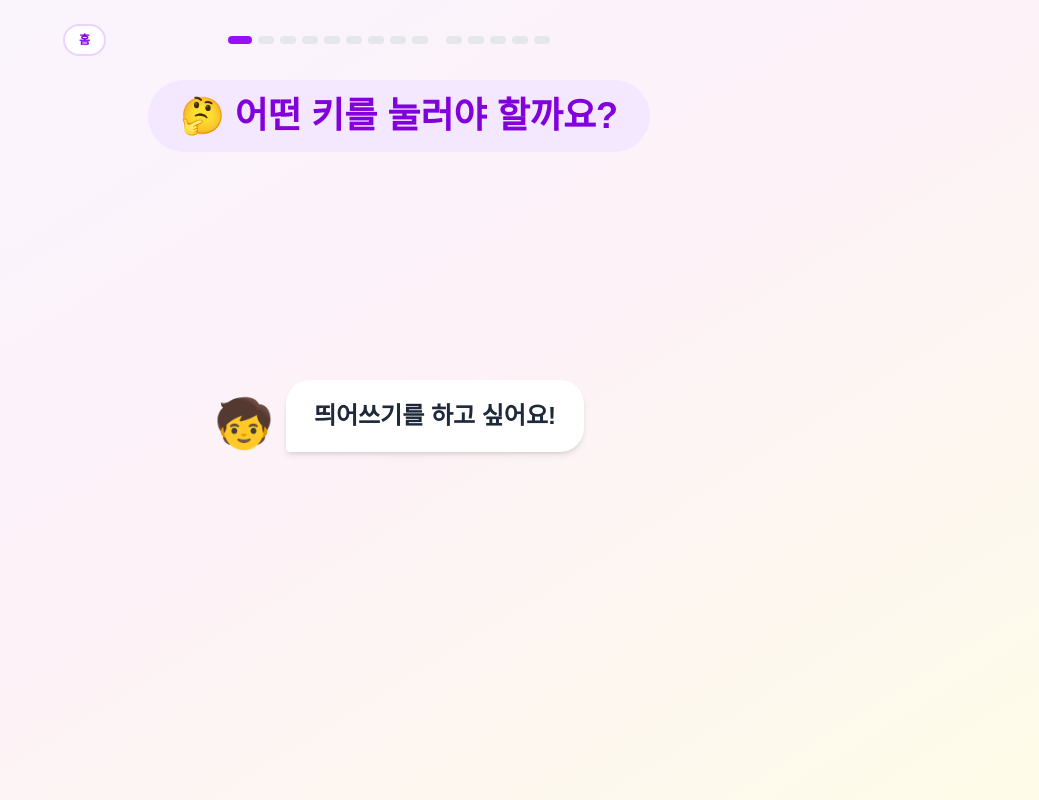
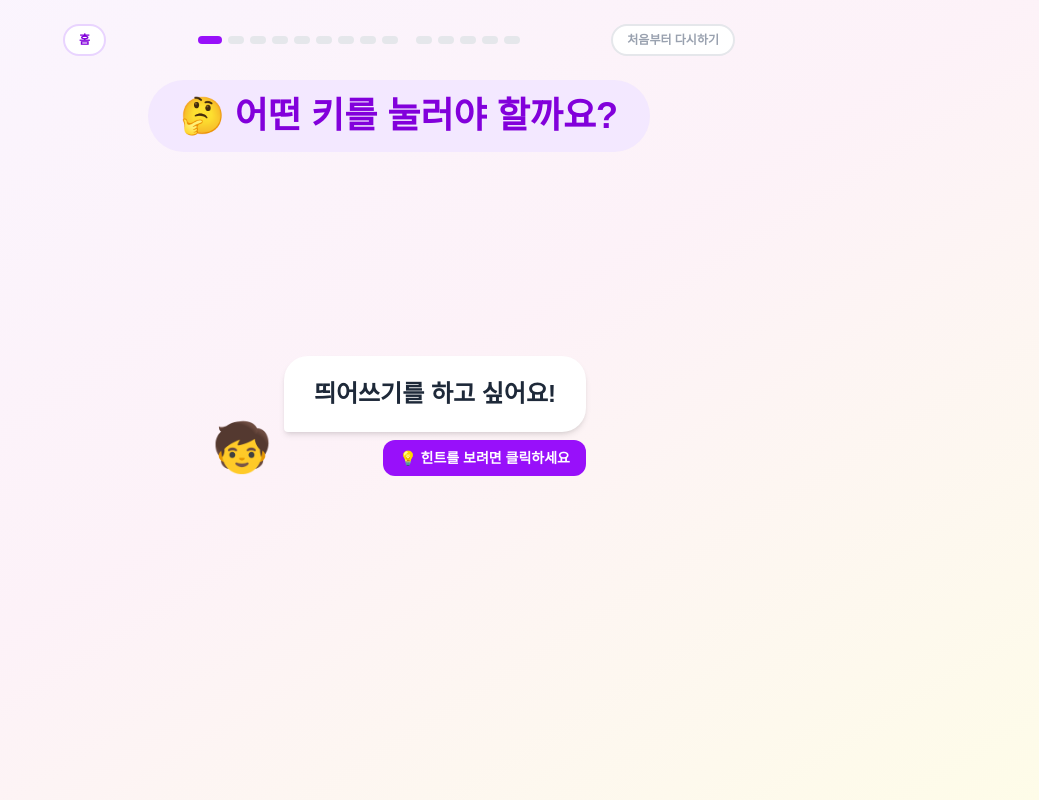
Before and after one commit to ddiae/computer-input-practice, a React (Vite) app: page / in a window 1280 px wide. Both pictures are taken after a click on the button "🚀 시작하기". Shown: the whole page, without its empty margins (241-1280 px from the left). Built offline with nearby package versions, Linux system fonts and the light colour scheme.

Commit message:
feat: 처음부터 다시하기 버튼

```diff
--- a/src/features/progress/ProgressBar.tsx
+++ b/src/features/progress/ProgressBar.tsx
@@ -2,10 +2,11 @@ interface Props {
   current: number;
   total: number;
   onHome: () => void;
+  onReset: () => void;
   mode: "normal" | "levelup";
 }
 
-export function ProgressBar({ current, total, onHome, mode }: Props) {
+export function ProgressBar({ current, total, onHome, onReset, mode }: Props) {
   return (
     <div className="relative flex justify-center items-center w-full py-1 px-4">
       {/* 홈 버튼 - 절대 좌측 */}
@@ -30,9 +31,10 @@ export function ProgressBar({ current, total, onHome, mode }: Props) {
         ))}
       </div>
 
-      {/* 모드 뱃지 - 절대 우측 */}
+      {/* 우측: 모드 뱃지 + 처음부터 버튼 */}
+      <div className="absolute right-4 flex items-end gap-2">
         <span
-        className={`absolute right-4 px-3 py-1.5 rounded-full text-xs font-bold ${
+          className={`px-3 py-2 rounded-full text-xs font-bold ${
             mode === "normal"
               ? "bg-purple-100 text-purple-700"
               : "bg-pink-100 text-pink-700"
@@ -40,6 +42,13 @@ export function ProgressBar({ current, total, onHome, mode }: Props) {
         >
           {mode === "normal" ? "📝 Basic" : "👑 Level Up"}
         </span>
+        <button
+          onClick={onReset}
+          className="px-3.5 py-1.5 bg-white border-2 border-gray-200 rounded-full text-xs font-bold text-gray-400 hover:bg-gray-50 transition-all cursor-pointer"
+        >
+          처음부터 다시하기
+        </button>
+      </div>
     </div>
   );
 }
--- a/src/index.css
+++ b/src/index.css
@@ -20,3 +20,13 @@ body {
 .shake {
   animation: shake 0.35s ease;
 }
+
+@keyframes correct-flash {
+  0%   { transform: scale(1); }
+  40%  { transform: scale(1.06); }
+  100% { transform: scale(1); }
+}
+
+.correct-flash {
+  animation: correct-flash 0.3s ease;
+}
--- a/src/pages/home/HomePage.tsx
+++ b/src/pages/home/HomePage.tsx
@@ -1,6 +1,6 @@
 import { useState, useEffect } from "react";
 import { useNavigate } from "react-router-dom";
-import { initState } from "../../entities/practice-set/model";
+import { initState, loadState } from "../../entities/practice-set/model";
 import {
   TEACHER_PASSWORD,
   TEACHER_MODE_KEY,
@@ -72,7 +72,7 @@ export default function HomePage() {
       <div className="w-full max-w-xs flex flex-col items-center gap-3">
         <button
           onClick={() => {
-            initState("normal");
+            if (!loadState()) initState("normal");
             navigate("/practice");
           }}
           className="w-full py-5 rounded-3xl text-xl font-black bg-purple-400 text-white shadow-[0_5px_0_#7c3aed] active:translate-y-1.25 active:shadow-[0_0px_0_#7c3aed] transition-all duration-100 cursor-pointer"
--- a/src/pages/keyboard-learn/KeyboardLearnPage.tsx
+++ b/src/pages/keyboard-learn/KeyboardLearnPage.tsx
@@ -1,4 +1,5 @@
 import { useState, useEffect } from "react";
+import { KeyboardGuide } from "../../features/keyboard-guide/KeyboardGuide";
 
 interface Step {
   phase: 1 | 2;
@@ -136,9 +137,9 @@ function KeyVisual({ target }: { target: string }) {
   if (target === "space") return <KeyCap wide />;
   if (target === "backspace")
     return (
-      <KeyCap wide>
-        <span>Backspace ←</span>
-      </KeyCap>
+      <div className="flex items-center justify-end pr-2 bg-white border-2 border-gray-300 rounded-md shadow-[0_3px_0_#6b7280] text-xs font-black text-gray-700 shrink-0 h-8 w-16">
+        ←
+      </div>
     );
   if (target === "hangeul") return <KeyCap>한/영</KeyCap>;
   if (target === "enter")
@@ -175,6 +176,8 @@ interface Props {
 export function KeyboardLearn({ onDone, onHome }: Props) {
   const [stepIdx, setStepIdx] = useState(0);
   const [correct, setCorrect] = useState(false);
+  const [wrongFlash, setWrongFlash] = useState(false);
+  const [showGuide, setShowGuide] = useState(false);
 
   const step = steps[stepIdx];
   const isLast = stepIdx === steps.length - 1;
@@ -192,12 +195,19 @@ export function KeyboardLearn({ onDone, onHome }: Props) {
         setCorrect(true);
         setTimeout(() => {
           setCorrect(false);
+          setShowGuide(false);
           if (isLast) {
             onDone();
           } else {
             setStepIdx((i) => i + 1);
           }
         }, 1500);
+      } else if (
+        (k || e.code.startsWith("Key") || e.code.startsWith("Digit")) &&
+        !(step.targetCode && e.key === "Shift")
+      ) {
+        setWrongFlash(true);
+        setTimeout(() => setWrongFlash(false), 400);
       }
     };
 
@@ -229,7 +239,19 @@ export function KeyboardLearn({ onDone, onHome }: Props) {
             />
           ))}
         </div>
-        <div className="w-16" />
+        <button
+          onClick={() => {
+            sessionStorage.removeItem("keyboard_learn_done");
+            sessionStorage.removeItem("keyboard-practice-state");
+            setStepIdx(0);
+            setCorrect(false);
+            setWrongFlash(false);
+            setShowGuide(false);
+          }}
+          className="px-3.5 py-1.5 bg-white border-2 border-gray-200 rounded-full text-xs font-bold text-gray-400 hover:bg-gray-50 transition-all cursor-pointer"
+        >
+          처음부터 다시하기
+        </button>
       </div>
 
       {/* 단계 안내 */}
@@ -252,20 +274,31 @@ export function KeyboardLearn({ onDone, onHome }: Props) {
         <div className="flex items-end gap-3">
           <span className="text-5xl mb-1">🧒</span>
           <div className="flex flex-col items-end gap-2">
-            <div className="relative bg-white rounded-3xl rounded-bl-sm shadow-md px-7 py-5">
+            <div
+              className={`relative bg-white rounded-3xl rounded-bl-sm shadow-md px-7 py-5 border-2 transition-colors duration-150 ${
+                correct
+                  ? "border-green-400 correct-flash"
+                  : wrongFlash
+                    ? "border-red-400 shake"
+                    : "border-transparent"
+              }`}
+            >
               <p className="text-2xl font-black text-gray-800">{step.bubble}</p>
             </div>
-            {step.phase === 2 && step.hint && (
-              <div className="relative inline-block group">
-                <span className="text-md text-white px-4 py-2 rounded-xl bg-purple-600 font-bold cursor-default select-none block">
-                  🔍 힌트가 필요하면 마우스를 올려보세요.
-                </span>
-                <div className="absolute top-full right-0 mt-2 px-4 py-3 bg-gray-800 text-white text-base font-bold rounded-2xl shadow-lg whitespace-nowrap opacity-0 group-hover:opacity-100 transition-opacity duration-150 pointer-events-none flex items-center gap-3">
+            <div className="relative">
+              <button
+                onClick={() => setShowGuide((v) => !v)}
+                className="text-sm text-white px-4 py-2 rounded-xl bg-purple-600 hover:bg-purple-700 font-bold cursor-pointer transition-colors"
+              >
+                {showGuide ? "🙈 힌트 숨기기" : "💡 힌트를 보려면 클릭하세요"}
+              </button>
+              {showGuide && step.hint && (
+                <div className="absolute top-full right-0 mt-2 px-4 py-3 bg-gray-800 text-white text-base font-bold rounded-2xl shadow-lg whitespace-nowrap flex items-center gap-3 z-10">
                   <KeyVisual target={step.target} />
                   <span>{step.hint}</span>
                 </div>
-              </div>
-            )}
+              )}
+            </div>
           </div>
         </div>
       </div>
@@ -280,6 +313,13 @@ export function KeyboardLearn({ onDone, onHome }: Props) {
           </div>
         )}
       </div>
+
+      {/* 키보드 가이드 (fixed 하단, phase 1 전용) */}
+      {showGuide && step.phase === 1 && (
+        <div className="fixed bottom-0 left-0 right-0 bg-white/95 backdrop-blur-sm border-t-2 border-purple-100 shadow-lg px-6 py-4 z-40">
+          <KeyboardGuide />
+        </div>
+      )}
     </div>
   );
 }
--- a/src/pages/practice/PracticePage.tsx
+++ b/src/pages/practice/PracticePage.tsx
@@ -20,7 +20,7 @@ export function PracticePage() {
   const [state, setState] = useState<PracticeState | null>(null);
   const [celebrating, setCelebrating] = useState(false);
   const [showCompleteModal, setShowCompleteModal] = useState(false);
-  const [learnDone, setLearnDone] = useState(false);
+  const [learnDone, setLearnDone] = useState(() => sessionStorage.getItem("keyboard_learn_done") === "1");
   const teacherMode = isTeacherMode();
 
   useEffect(() => {
@@ -90,7 +90,10 @@ export function PracticePage() {
   if (!learnDone && !teacherMode) {
     return (
       <KeyboardLearn
-        onDone={() => setLearnDone(true)}
+        onDone={() => {
+            sessionStorage.setItem("keyboard_learn_done", "1");
+            setLearnDone(true);
+          }}
         onHome={() => navigate("/")}
       />
     );
@@ -164,6 +167,11 @@ export function PracticePage() {
         total={state.sets.length}
         mode={state.mode}
         onHome={() => navigate("/")}
+        onReset={() => {
+          sessionStorage.removeItem("keyboard_learn_done");
+          clearState();
+          navigate("/");
+        }}
       />
 
       {/* 선생님 모드 컨트롤 패널 */}
@@ -235,7 +243,7 @@ export function PracticePage() {
       <div className="max-w-4xl w-full mx-auto">
         <SetCard
           set={currentSet}
-          mode={teacherMode && !isNormal ? 'normal' : state.mode}
+          mode={teacherMode && !isNormal ? "normal" : state.mode}
           wordStatuses={state.wordStatuses}
           onStatusChange={handleStatusChange}
         />
--- a/src/shared/config/teacher.ts
+++ b/src/shared/config/teacher.ts
@@ -1,3 +1,3 @@
-export const TEACHER_PASSWORD = 'ddiae1234';
-export const TEACHER_MODE_KEY = 'kp_teacher_mode';
+export const TEACHER_PASSWORD = "teacher";
+export const TEACHER_MODE_KEY = "kp_teacher_mode";
 export const isTeacherMode = () => !!sessionStorage.getItem(TEACHER_MODE_KEY);
```
Lines whose indentation alone changed are shown as unchanged.
